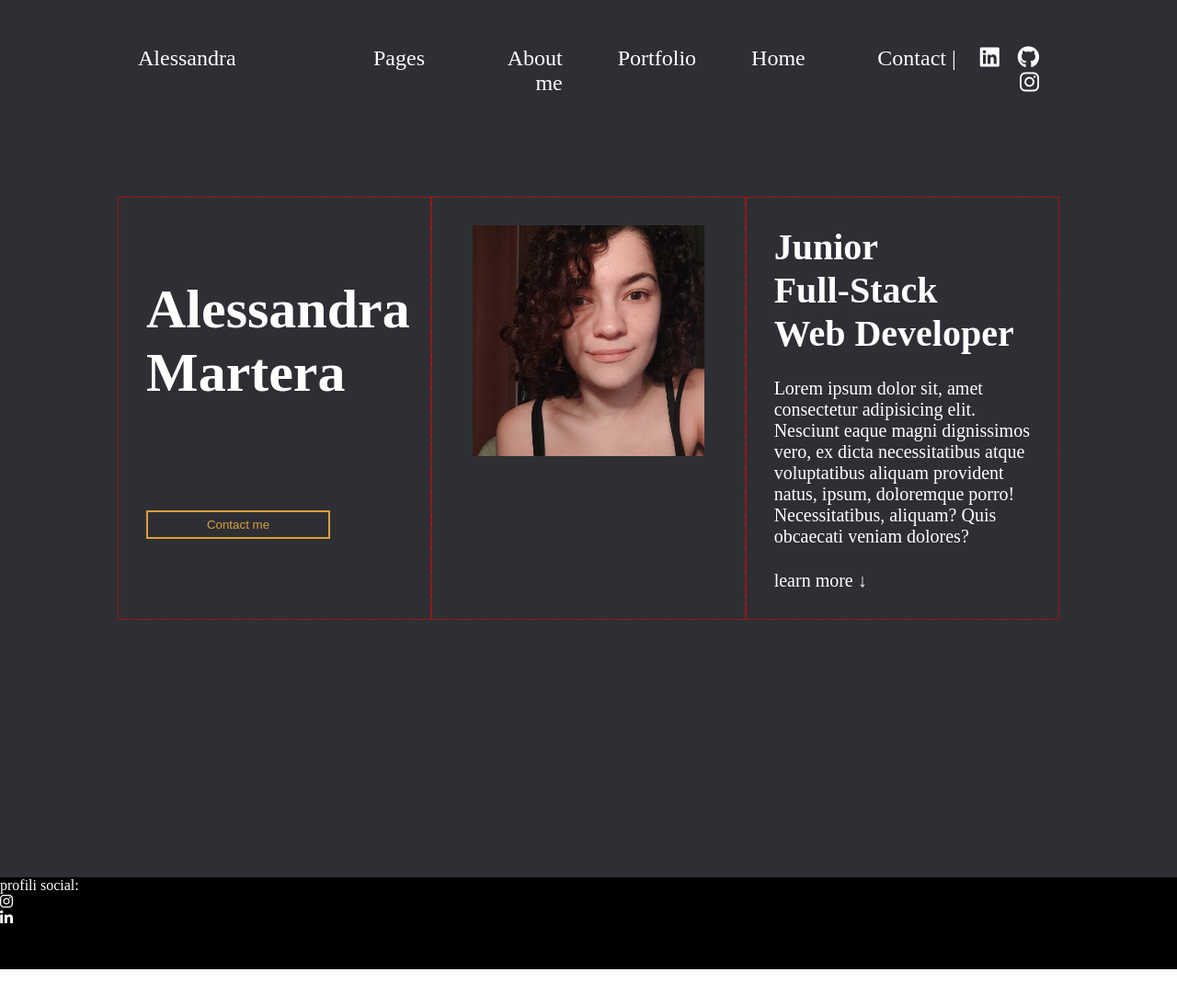
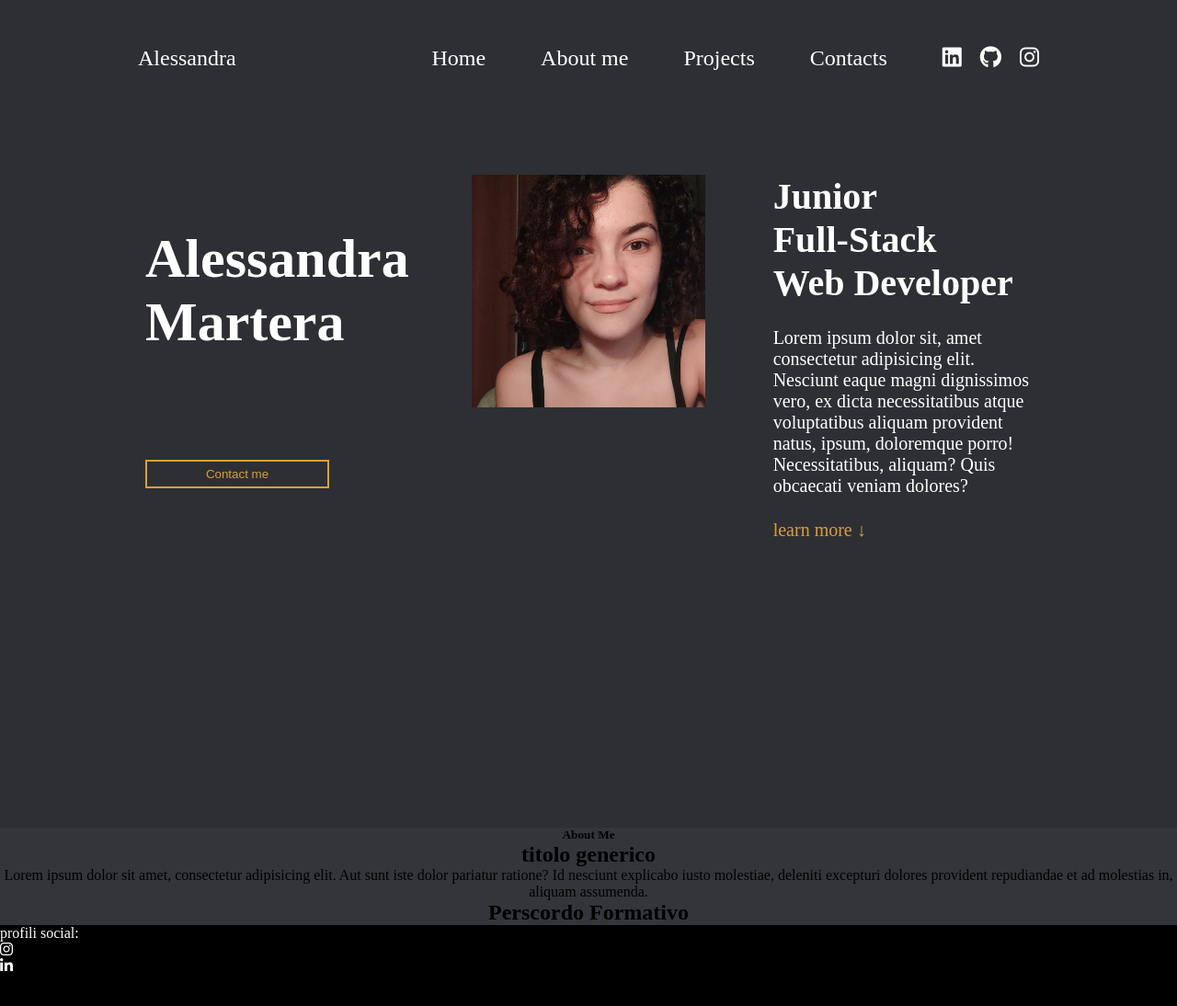
Before and after one commit to AlessandraMartera/portfolio_website, a Vue app: page / in a window 1280 px wide. Shown: the top 1094 px of the page at 92% size. Before the commit the page ends 1054 px from the top, so only its background shows below. Built offline with nearby package versions, Linux system fonts and the light colour scheme.

Commit message:
starting about me section

```diff
--- /dev/null
+++ b/src/components/AboutSection.vue
@@ -0,0 +1,38 @@
+<script>
+export default {
+    name: 'AboutSection',
+}
+
+</script>
+
+<template>
+    <section>
+        <div>
+            <h5>
+                About Me
+            </h5>
+            <h2>
+                titolo generico
+            </h2>
+            <p>
+                Lorem ipsum dolor sit amet, consectetur adipisicing elit. Aut sunt iste dolor pariatur ratione? Id nesciunt
+                explicabo iusto molestiae, deleniti excepturi dolores provident repudiandae et ad molestias in, aliquam
+                assumenda.
+            </p>
+        </div>
+
+        <h1>
+            Perscordo Formativo
+        </h1>
+
+    </section>
+</template>
+
+<style lang="scss" scoped>
+@use "./../styles/general.scss" as *;
+@use "./../styles/partials/variables.scss" as *;
+
+section {
+    text-align: center;
+}
+</style>
--- a/src/components/AppHeader.vue
+++ b/src/components/AppHeader.vue
@@ -17,21 +17,21 @@ export default {
     <!-- nav list -->
     <nav>
       <ul>
-        <li><a href="">Home</a></li>
-        <li><a href="">Portfolio</a></li>
-        <li><a href="">About me</a></li>
-        <li><a href="">Pages</a></li>
+        <li><a href="#">Home</a></li>
+        <li><a href="#">About me</a></li>
+        <li><a href="#">Projects</a></li>
+        <li><a href="#">Contacts</a></li>
       </ul>
 
       <!-- contact me -->
       <div>
-        Contact |
         <a href=""><i class="fa-brands fa-linkedin"></i></a>
         <a href=""><i class="fa-brands fa-github"></i></a>
         <a href=""><i class="fa-brands fa-instagram"></i></a>
       </div>
     </nav>
   </header>
+
   <!-- jumbotrone -->
   <div id="hero">
     <div class="center_container">
@@ -66,9 +66,7 @@ export default {
           Necessitatibus, aliquam? Quis obcaecati veniam dolores?
         </p>
 
-        <div>
-          learn more &DownArrow;
-        </div>
+        <a href="#">learn more &DownArrow;</a>
       </section>
     </div>
   </div>
@@ -79,6 +77,11 @@ export default {
 @use "./../styles/partials/variables.scss" as *;
 
 header {
+  position: fixed;
+  top: 0;
+  left: 0;
+  width: 100%;
+  height: 100px;
   font-size: 24px;
   color: $primary;
   background-color: $background_dark;
@@ -100,7 +103,6 @@ header {
   ul {
     padding: 0 40px;
     display: flex;
-    flex-direction: row-reverse;
     justify-content: flex-start;
     gap: 40px;
   }
@@ -108,6 +110,7 @@ header {
 
 // Jumbo
 #hero {
+  margin-top: 100px;
   color: $primary;
   height: 100vh;
   background-color: $background_dark;
@@ -157,6 +160,10 @@ header {
     p {
       margin: 25px 0;
     }
+
+    a {
+      color: $highlighter;
+    }
   }
 }
 
@@ -173,7 +180,7 @@ header {
 // }
 
 // DEBUG
-section {
-  border: red 1px dotted;
-}
+// section {
+//   border: red 1px dotted;
+// }
 </style>
--- a/src/components/AppMain.vue
+++ b/src/components/AppMain.vue
@@ -1,14 +1,17 @@
 <script>
+import AboutSection from './AboutSection.vue';
 export default {
     name: 'AppMain',
-
+    components: {
+        AboutSection
+    }
 }
 
 </script>
 
 <template>
     <main>
-
+        <AboutSection />
     </main>
 </template>
 
@@ -17,28 +20,6 @@ export default {
 @use "./../styles/partials/variables.scss" as *;
 
 main {
-
-
-    // .name {
-    //     display: flex;
-    //     flex-direction: column;
-    //     justify-content: center;
-    //     align-items: center;
-    //     gap: 30px;
-    //     width: 40%;
-    //     text-align: center;
-
-    //     img {
-    //         width: 40px;
-    //     }
-
-    //     h1 {
-    //         font-size: 50px;
-    //     }
-    // }
-
-    // .text {}
-
-
+    background-color: #34353a;
 }
 </style>
```
